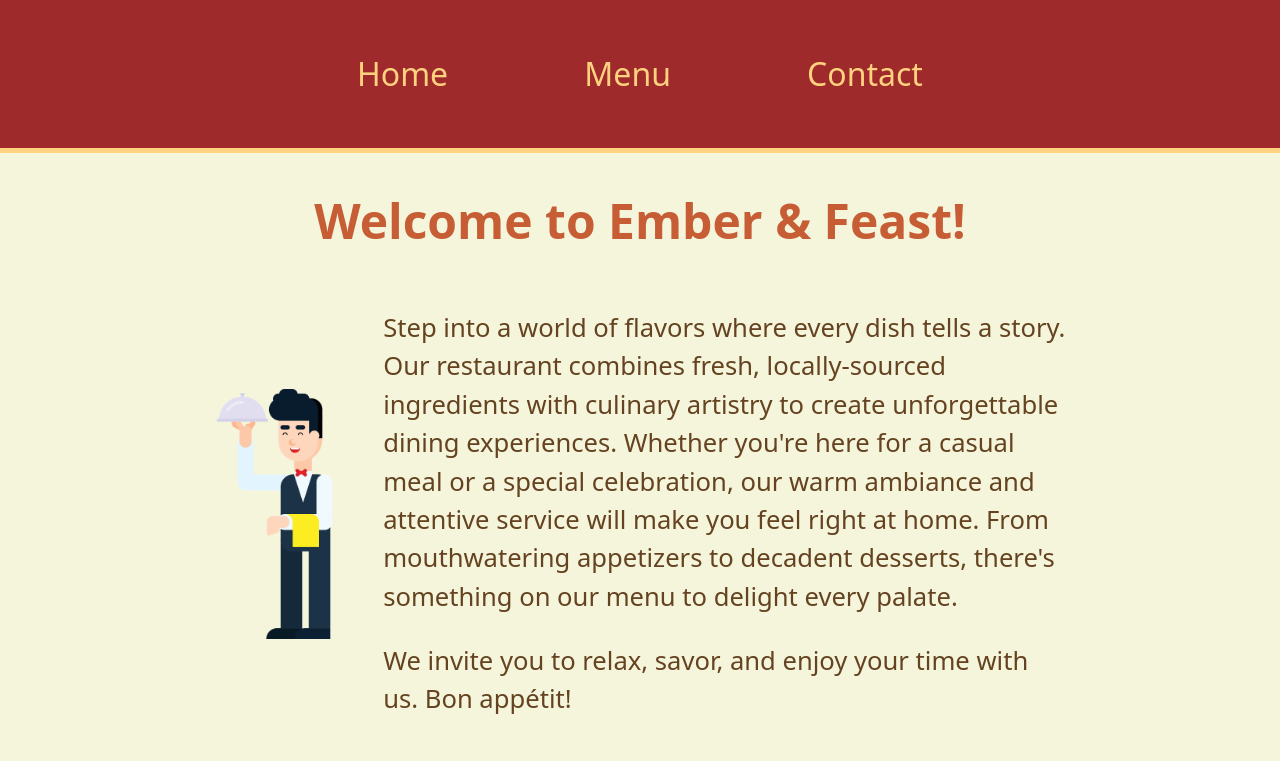
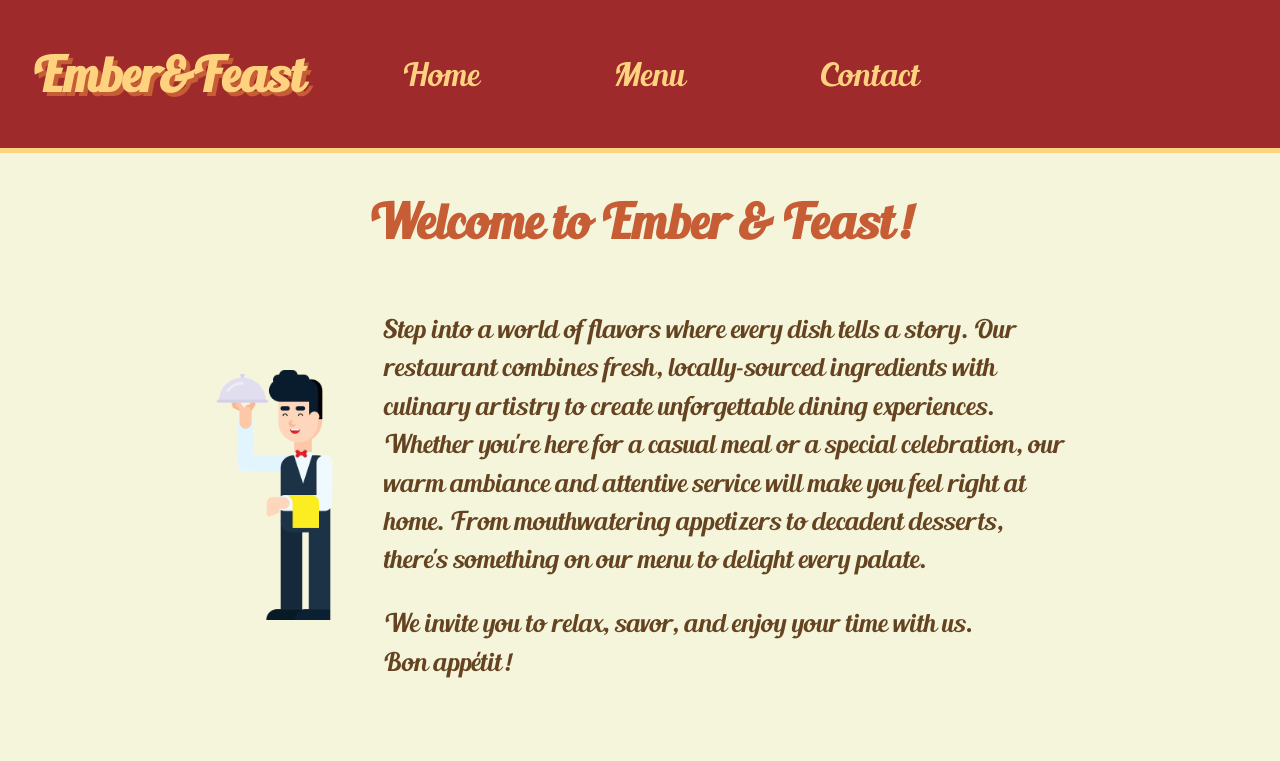
Before and after one commit to V1IRuZ/restaurant, a website built with webpack: page src/template.html in a window 1280 px wide. Shown: the top 761 px of the page. Built offline with nearby package versions, Linux system fonts and the light colour scheme.

Commit message:
Add a new web font and logo
The logo was added to the header section on the left side and a new font was added to the page.

```diff
--- a/src/index.js
+++ b/src/index.js
@@ -7,6 +7,14 @@ homeLoad();
 
 const mainContent = document.querySelector("#content");
 const pages = document.querySelectorAll("button");
+const header = document.querySelector("header");
+const nav = document.querySelector("nav");
+
+const logo = document.createElement("h1");
+logo.classList.add("logo");
+logo.textContent = "Ember&Feast";
+
+header.insertBefore(logo, nav);
 
 function resetDom () {
     while(mainContent.firstChild) {
--- a/src/styles.css
+++ b/src/styles.css
@@ -1,3 +1,12 @@
+@font-face {
+  font-family: 'Blenda Script';
+  src: url('./fonts/BlendaScript.woff2') format('woff2'),
+      url('./fonts/BlendaScript.woff') format('woff');
+  font-weight: normal;
+  font-style: normal;
+  font-display: swap;
+}
+
 /*
   Josh's Custom CSS Reset
   https://www.joshwcomeau.com/css/custom-css-reset/
@@ -52,20 +61,34 @@
 }
 
 body {
-    font-family: var(--system-ui);
+    font-family: "Blenda Script", var(--system-ui);
     background-color: var(--beige);
 }
 
 /* Header---------------------------------------------------------- */
 
 header {
+  display: flex;
+  justify-content: center;
+  align-items: center;
   padding: 2em;
   background-color: var(--red);
   border-bottom: 5px solid var(--yellow);
   min-width: 900px;
 }
 
+h1.logo {
+  flex: 1;
+  justify-self: start;
+  font-family: "Blenda Script", var(--system-ui);
+  color: var(--yellow);
+  text-shadow: 4px 4px var(--orange);
+  font-size: 3rem;
+}
+
 header button {
+  font-family: "Blenda Script", var(--system-ui);
+  font-size: 2.5rem;
   padding: 0.5em 1em;
   font-size: 2rem;
   outline: none;
@@ -79,6 +102,7 @@ header button {
 }
 
 header nav {
+  flex: 3;
   justify-self: center;
 }
 
--- a/webpack.config.js
+++ b/webpack.config.js
@@ -31,6 +31,10 @@ module.exports = {
       {
         test: /\.(png|svg|jpg|jpeg|gif)$/i,
         type: "asset/resource",
+      },
+      {
+        test: /\.(woff|woff2|eot|ttf|otf)$/i,
+        type: 'asset/resource',
       }
     ],
   },
```
Also changed, not shown: src/fonts/BlendaScript.woff (added), src/fonts/BlendaScript.woff2 (added). Lines whose indentation alone changed are shown as unchanged.
